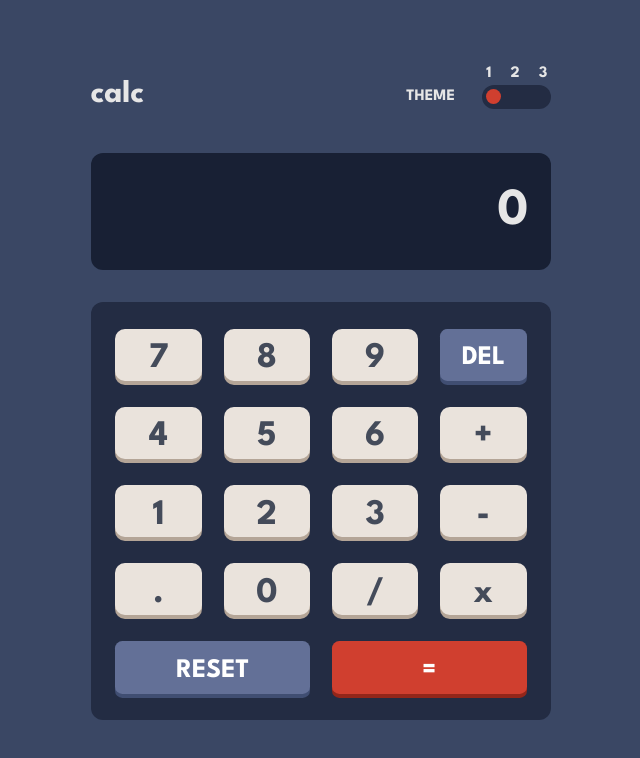
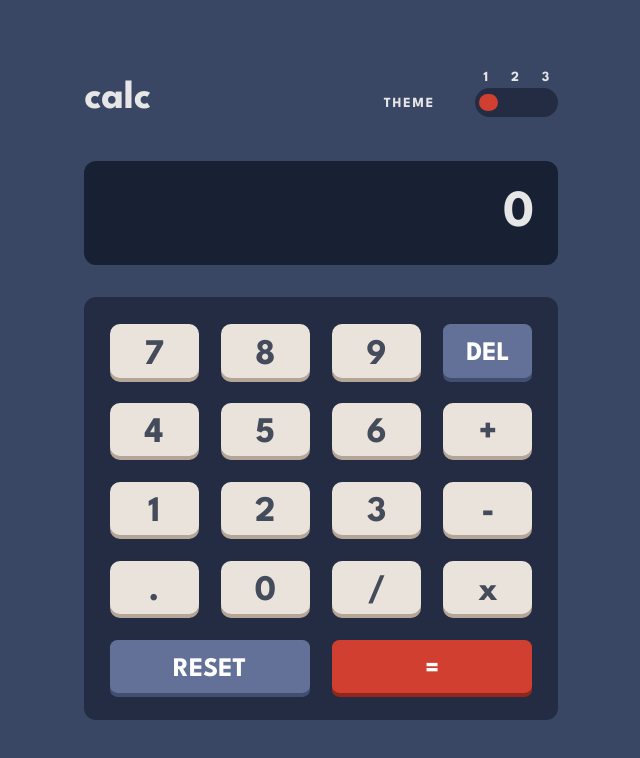
Before and after one commit to NERO-FAN/Responsive_React_Calculator, a React (Create React App) app: page / in a window 1280 px wide. Shown: the top 758 px of the page, without its empty margins (319-959 px from the left). Built offline with nearby package versions, Linux system fonts and the light colour scheme.

Commit message:
Checking the view of ios devices

```diff
--- a/src/App.css
+++ b/src/App.css
@@ -35,12 +35,19 @@
 
     @media (min-width: 1024px) and (max-width: 1600px) {
       height: 80%;
-      width: 36%;
+      width: 37%;
     }
 
-    @media (min-width: 1601px) and (max-width: 1920px) {
+    @media (min-width: 1601px) and (max-width: 1920px){
       height: 80%;
-      width: 31%;
+      width: 34%;
+      row-gap: 3%;
+    }
+
+    @media (min-width: 1921px) {
+      height: 80%;
+      width: 38%;
+      row-gap: 3%;
     }
   }
 }
--- a/src/components/Header.scss
+++ b/src/components/Header.scss
@@ -7,25 +7,25 @@
 
   @media (max-width: 399px) {
     .app-name {
-      font-size: 2.5em;
+      font-size: 2.25em;
     }
   }
 
   @media (min-width: 400px) and (max-width: 767px) {
     .app-name {
-      font-size: 2.125em;
+      font-size: 2.375em;
     }
   }
 
   @media (min-width: 768px) and (max-width: 1023px) {
     .app-name {
-      font-size: 2.125em;
+      font-size: 2.875em;
     }
   }
 
   @media (min-width: 1024px) and (max-width: 1600px) {
     .app-name {
-      font-size: 2em;
+      font-size: 2.5em;
     }
   }
 
@@ -37,18 +37,60 @@
 
   @media (min-width: 2400px) {
     .app-name {
-      font-size: 1.875em;
+      font-size: 3.25em;
     }
   }
 
   .theme-text {
-    width: 67.5%;
     display: flex;
     justify-content: flex-end;
-    margin-bottom: 1%;
 
-    @media (max-width: 767px) {
+    @media (max-width: 399px) {
+      font-size: 0.75em;
+      letter-spacing: 0.125em;
       width: 55%;
+      margin-bottom: 1.5%;
+    }
+
+    @media (min-width: 400px) and (max-width: 767px) {
+      font-size: 0.875em;
+      letter-spacing: 0.125em;
+      width: 57.5%;
+      margin-bottom: 1.5%;
+    }
+
+    @media (min-width: 768px) and (max-width: 1023px) {
+      font-size: 1em;
+      letter-spacing: 0.125em;
+      width: 57.5%;
+      margin-bottom: 1.5%;
+    }
+
+    @media (min-width: 1024px) and (max-width: 1280px) {
+      font-size: 0.875em;
+      letter-spacing: 0.125em;
+      width: 60%;
+      margin-bottom: 1.5%;
+    }
+
+    @media (min-width: 1281px) and (max-width: 1600px) {
+      font-size: 0.875em;
+      letter-spacing: 0.125em;
+      width: 67.5%;
+      margin-bottom: 1.5%;
+    }
+
+    @media (min-width: 1601px) {
+      font-size: 1em;
+      letter-spacing: 0.125em;
+      width: 67.5%;
+      margin-bottom: 1.5%;
+    }
+
+    @media (min-width: 2400px) {
+      font-size: 1.25em;
+      letter-spacing: 0.125em;
+      width: 72.5%;
       margin-bottom: 1.5%;
     }
   }
@@ -73,22 +115,28 @@
     }
 
     @media (min-width: 768px) and (max-width: 1023px) {
-
+      height: 137.5%;
+      width: 20.5%;
     }
 
     @media (min-width: 1024px) and (max-width: 1280px) {
-      height: 150%;
+      height: 125%;
+      width: 17.5%;
+    }
+
+    @media (min-width: 1281px) and (max-width: 1600px) {
+      height: 125%;
+      width: 12.5%;
+    }
+
+    @media (min-width: 1601px) and (max-width: 2309px) {
+      height: 145%;
       width: 15%;
     }
 
-    @media (min-width: 1281px) and (max-width: 1600px) {
-      height: 155%;
-      width: 13%;
-    }
-
-    @media (min-width: 1601px) {
-      height: 150%;
-      width: 15%;
+    @media (min-width: 2400px) {
+      height: 145%;
+      width: 12.5%;
     }
 
     .theme-levels {
@@ -97,6 +145,30 @@
       margin-bottom: 0.25rem;
       column-gap: 27.5%;
       justify-content: center;
+
+      @media (max-width: 399px) {
+        font-size: 0.75em;
+      }
+
+      @media (min-width: 400px) and (max-width: 767px) {
+        font-size: 0.875em;
+      }
+
+      @media (min-width: 768px) and (max-width: 1023px) {
+        font-size: 1em;
+      }
+
+      @media (min-width: 1024px) and (max-width: 1600px) {
+        font-size: 0.875em;
+      }
+
+      @media (min-width: 1601px) {
+        font-size: 1em;
+      }
+
+      @media (min-width: 2400px) {
+        font-size: 1.25em;
+      }
     }
 
     .button-area {
@@ -128,6 +200,7 @@
 
         .button {
           margin-left: 0;
+          margin-right: 0;
           height: 60%;
           width: 22.5%;
           border-radius: 4rem;
--- a/src/components/OutputBox.scss
+++ b/src/components/OutputBox.scss
@@ -1,5 +1,5 @@
 .output-container {
-  height: 30%;
+  height: 26.5%;
   border-radius: 0.75rem;
   display: flex;
   align-items: center;
@@ -16,24 +16,31 @@
   span {
     display: flex;
     justify-content: flex-end;
-    font-size: 52px;
     font-weight: 700;
-    padding: 5%;
+    padding-right: 5%;
 
     @media (max-width: 399px) {
-      font-size: 2.25em;
+      font-size: 2.5em;
     }
 
     @media (min-width: 400px) and (max-width: 767px) {
       font-size: 2.75em;
     }
 
-    @media (min-width: 1920px) {
-      font-size: 62px;
+    @media (min-width: 768px) and (max-width: 1023px) {
+      font-size: 3.875em;
+    }
+
+    @media (min-width: 1024px) and (max-width: 1600px) {
+      font-size: 3.25em;
+    }
+
+    @media (min-width: 1601px) {
+      font-size: 4em;
     }
 
     @media (min-width: 2400px) {
-      font-size: 82px;
+      font-size: 5.375em;
     }
   }
 }
```
